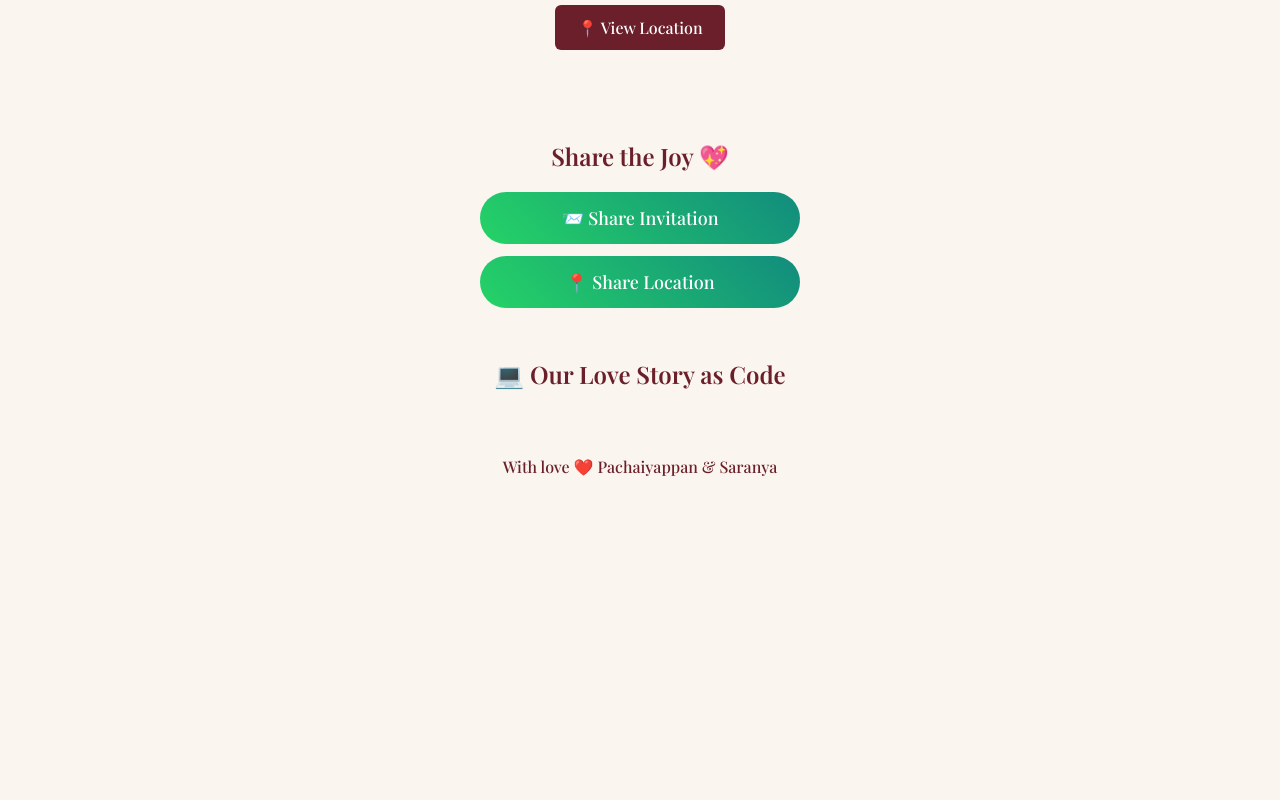
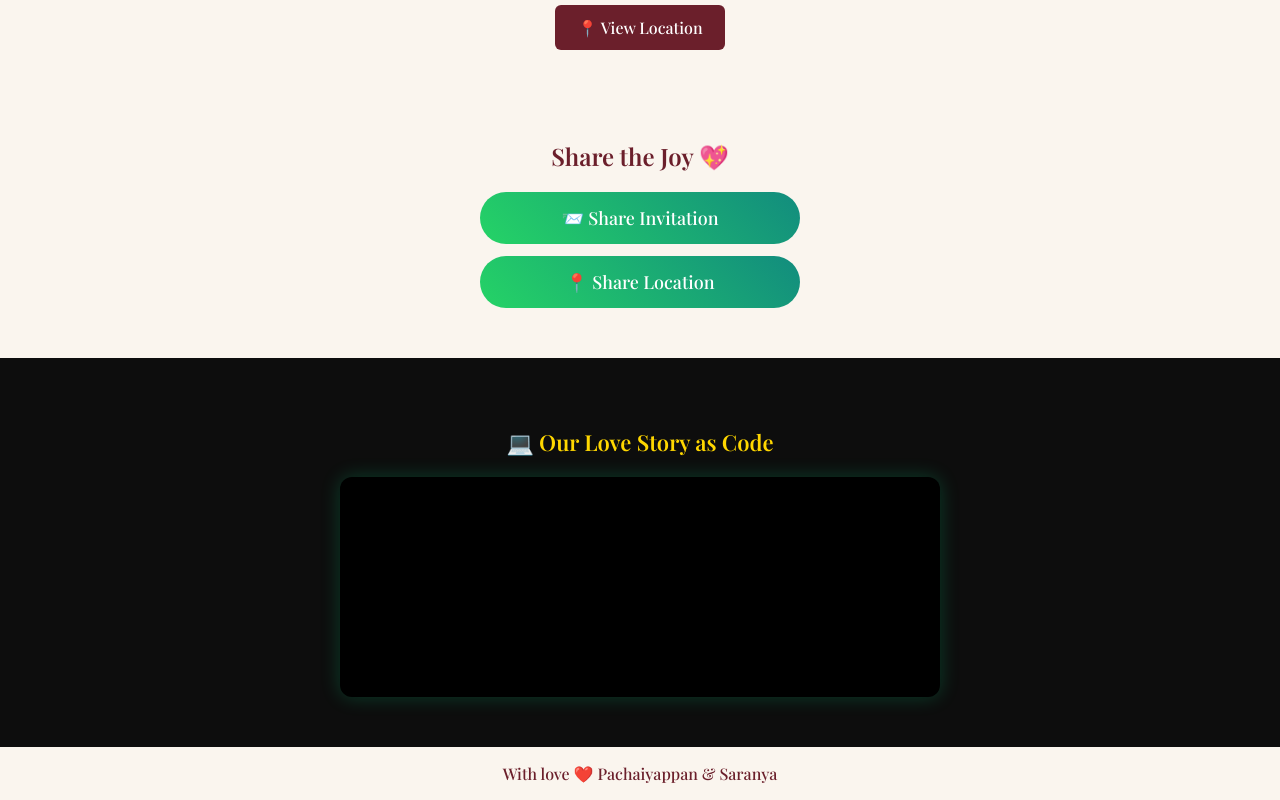
Before and after one commit to viratpachai/wedding-invitation, a plain HTML site: page invitation.html in a window 1280 px wide. Shown: the part 1625-2425 px from the top of the page. Before the commit the page ends 2118 px from the top, so only its background shows below. Drawn offline with nearby package versions, Linux system fonts and the light colour scheme.

Commit message:
Add styles for love code section and code box
Added styles for love code section, section title, and code box.

```diff
--- a/style.css
+++ b/style.css
@@ -258,3 +258,29 @@ audio {
 .whatsapp {
   background: linear-gradient(45deg, #25D366, #128C7E);
 }
+
+.love-code-section {
+  padding: 50px 16px;
+  background: #0d0d0d;
+}
+
+.section-title {
+  color: gold;
+  margin-bottom: 20px;
+  font-size: 22px;
+}
+
+.code-box {
+  background: #000;
+  color: #00ff9c;
+  font-family: "Courier New", monospace;
+  padding: 20px;
+  border-radius: 12px;
+  max-width: 600px;
+  margin: auto;
+  text-align: left;
+  font-size: 14px;
+  line-height: 1.6;
+  box-shadow: 0 0 20px rgba(0, 255, 156, 0.2);
+  min-height: 220px;
+}
```
